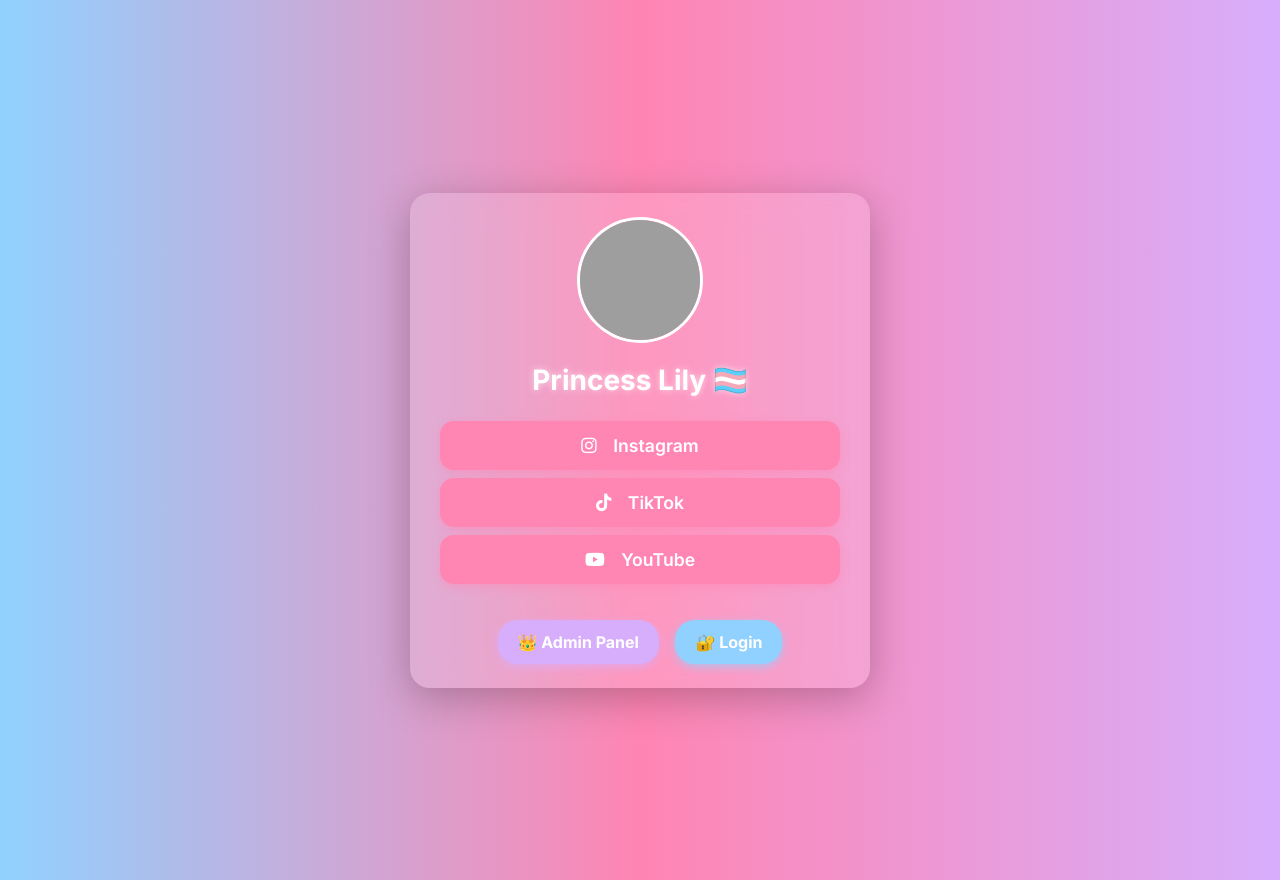
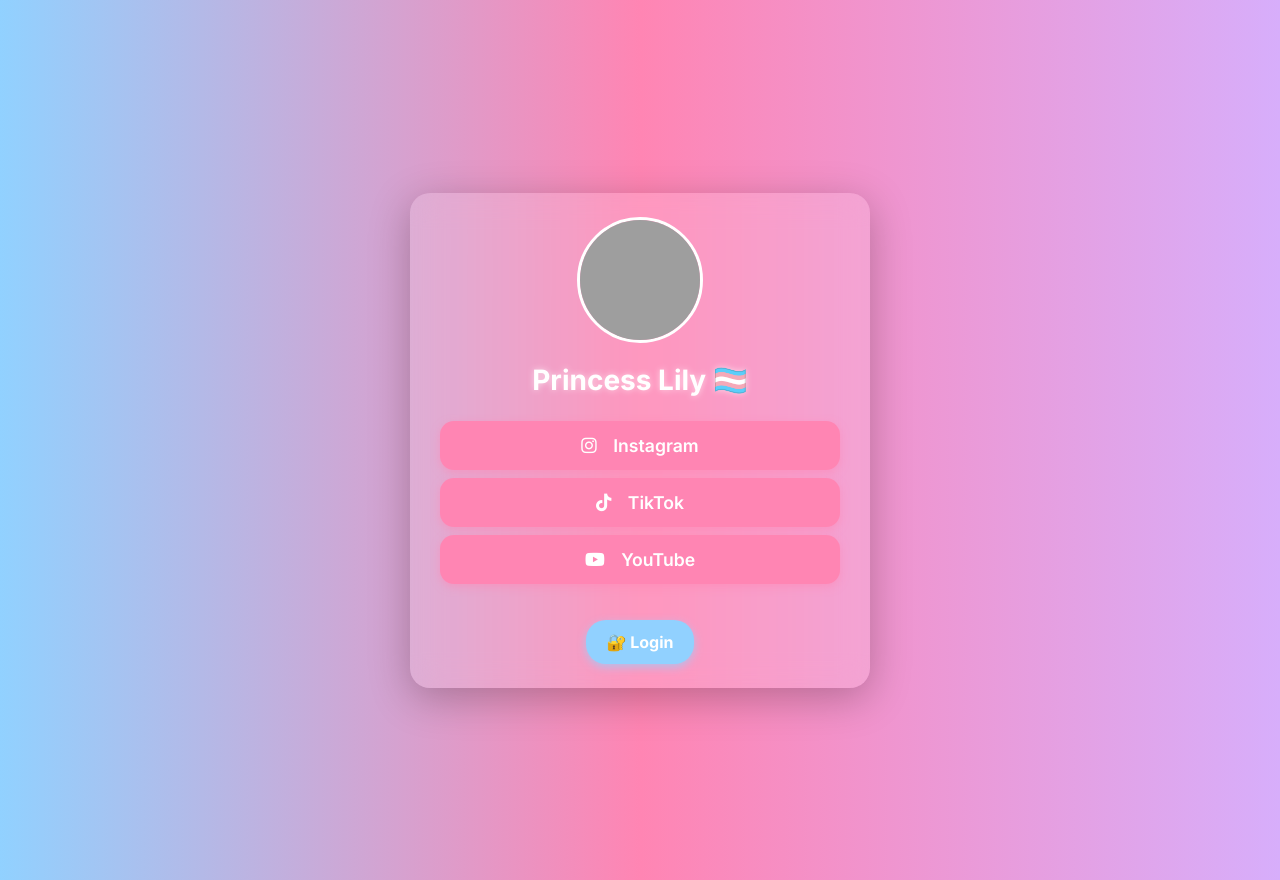
Before and after one commit to skyfoxofficial3994/Hawkins, a plain HTML site: page index.html in a window 1280 px wide. Drawn offline with Linux system fonts and the light colour scheme; grey boxes are pictures that could not be loaded.

Commit message:
index 1234567..89abcdef 100644

```diff
--- a/index.html
+++ b/index.html
@@ -81,28 +81,6 @@
       box-shadow: 0 4px 12px rgba(145, 209, 255, 0.8);
     }
 
-    /* Admin panel button */
-    #admin-btn {
-      background: var(--purple);
-      color: white;
-      font-weight: 700;
-      font-size: 1rem;
-      padding: 12px 20px;
-      border-radius: 20px;
-      text-decoration: none;
-      display: inline-block;
-      box-shadow: 0 3px 8px rgba(215, 174, 251, 0.7);
-      transition: background-color 0.3s ease, color 0.3s ease;
-      margin-top: 28px;
-      margin-right: 12px;
-    }
-
-    #admin-btn:hover {
-      background: var(--pink);
-      color: #000;
-      box-shadow: 0 4px 12px rgba(255, 133, 179, 0.9);
-    }
-
     /* Login button */
     #login-btn {
       background: var(--blue);
@@ -140,7 +118,6 @@
     <div id="empty-msg" style="display:none;">No links found. Please check back later.</div>
 
     <div>
-      <a href="admin.html" id="admin-btn" title="Go to Admin Panel">👑 Admin Panel</a>
       <a href="login.html" id="login-btn" title="Login to Admin Panel">🔐 Login</a>
     </div>
   </div>
```
